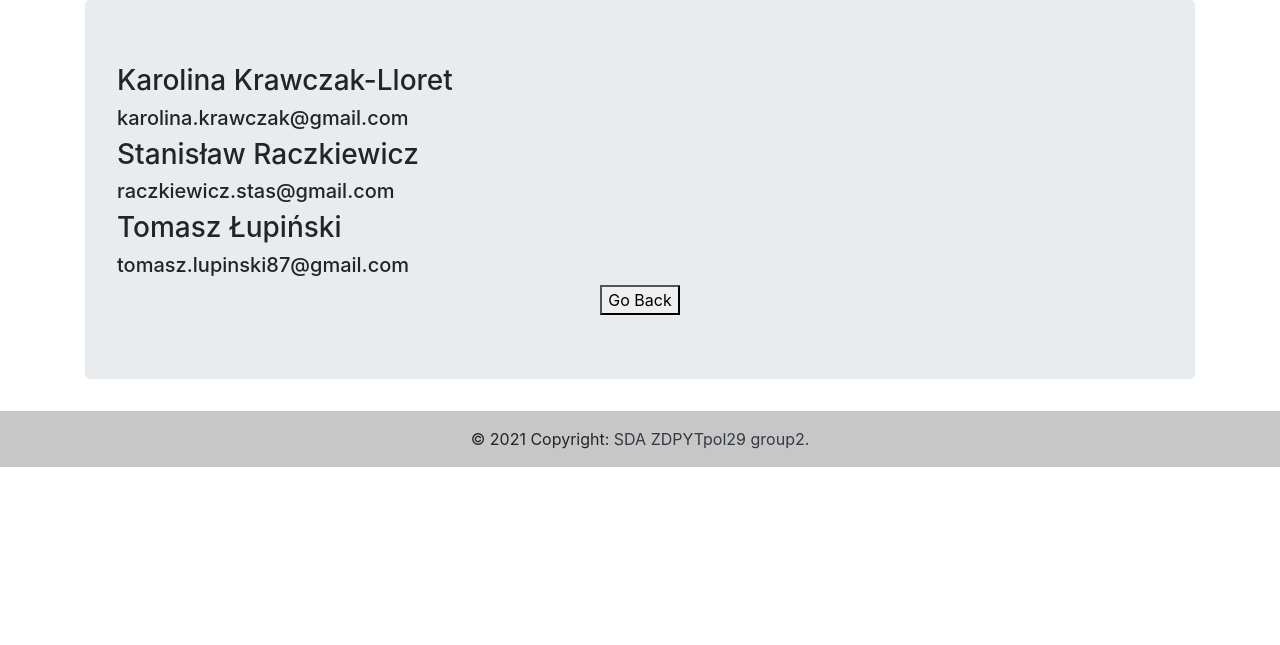
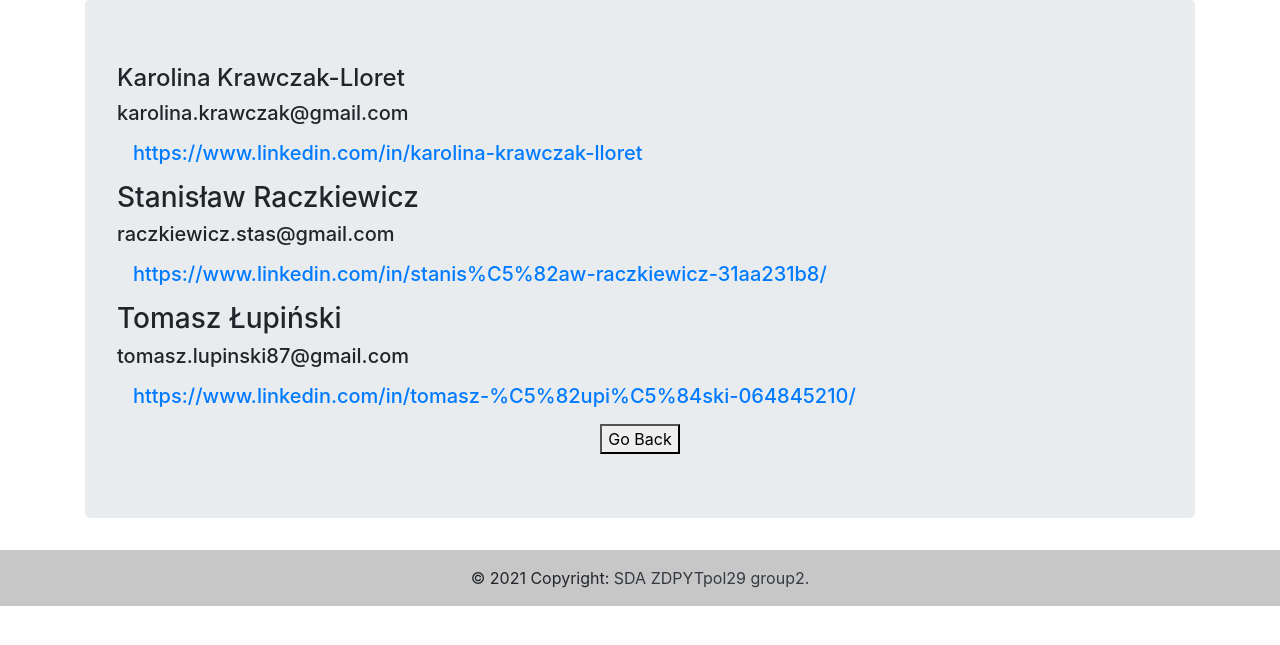
Before and after one commit to SDA-projekt-koncowy/Domowy_budzet, a Django app: page /copyright/ in a window 1280 px wide. Shown: the part 72-717 px from the top of the page. Run offline with Django 3.2, Linux system fonts and the light colour scheme; some libraries are stand-ins or nearby versions.

Commit message:
Update-copyright

```diff
--- a/budget/templates/base.html
+++ b/budget/templates/base.html
@@ -43,7 +43,6 @@
                 {{ user.get_username }}
               </a>
               <div class="dropdown-menu" aria-labelledby="navbarDropdown">
-                <a class="dropdown-item" href="/" target="_blank">About..</a>
                 <a class="dropdown-item" href="{% url 'settings' %}">Settings</a>
                 <a class="dropdown-item" href="{% url 'category-list-view' %}">Category</a>
                   <div class="dropdown-divider"></div>
--- a/budget/templates/copyright.html
+++ b/budget/templates/copyright.html
@@ -19,12 +19,21 @@
     </nav>
     <div class="container">
       <div class="jumbotron">
-        <h3>Karolina Krawczak-Lloret</h3>
-        <h5>karolina.krawczak@gmail.com</h5>
-        <h3>Stanisław Raczkiewicz</h3>
-        <h5>raczkiewicz.stas@gmail.com</h5>
-        <h3>Tomasz Łupiński</h3>
-        <h5>tomasz.lupinski87@gmail.com</h5>
+        <h4><a>Karolina Krawczak-Lloret</a></h4>
+        <h5><a>karolina.krawczak@gmail.com</a></h5>
+        <h5><a class="nav-item nav-link" href="https://www.linkedin.com/in/karolina-krawczak-lloret">
+          https://www.linkedin.com/in/karolina-krawczak-lloret
+        </a></h5>
+        <h3><a>Stanisław Raczkiewicz</a></h3>
+        <h5><a>raczkiewicz.stas@gmail.com</a></h5>
+        <h5><a class="nav-item nav-link" href="https://www.linkedin.com/in/stanis%C5%82aw-raczkiewicz-31aa231b8/">
+          https://www.linkedin.com/in/stanis%C5%82aw-raczkiewicz-31aa231b8/
+        </a></h5>
+        <h3><a>Tomasz Łupiński</a></h3>
+        <h5><a>tomasz.lupinski87@gmail.com</a></h5>
+        <h5><a class="nav-item nav-link" href="https://www.linkedin.com/in/tomasz-%C5%82upi%C5%84ski-064845210/">
+          https://www.linkedin.com/in/tomasz-%C5%82upi%C5%84ski-064845210/
+        </a></h5>
         <div class="container fixed text-center">
           <button onclick="goBack()">Go Back</button>
         </div>
```
